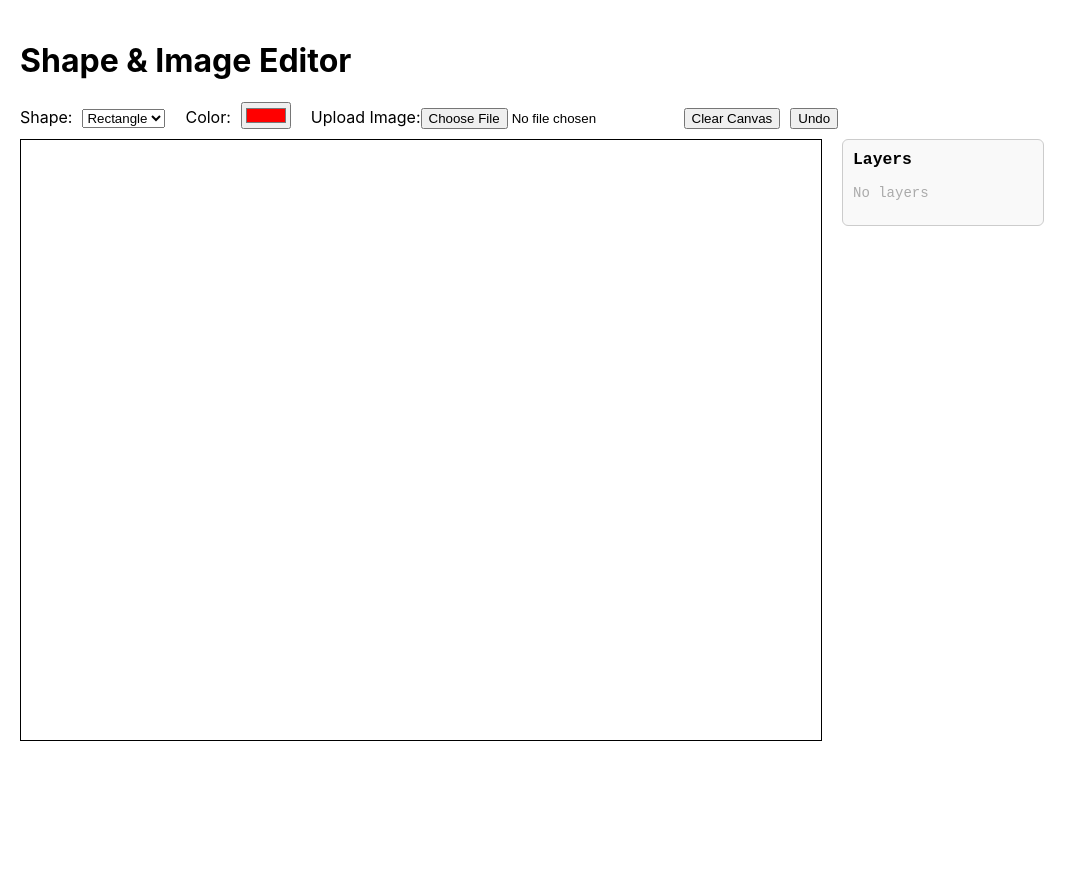
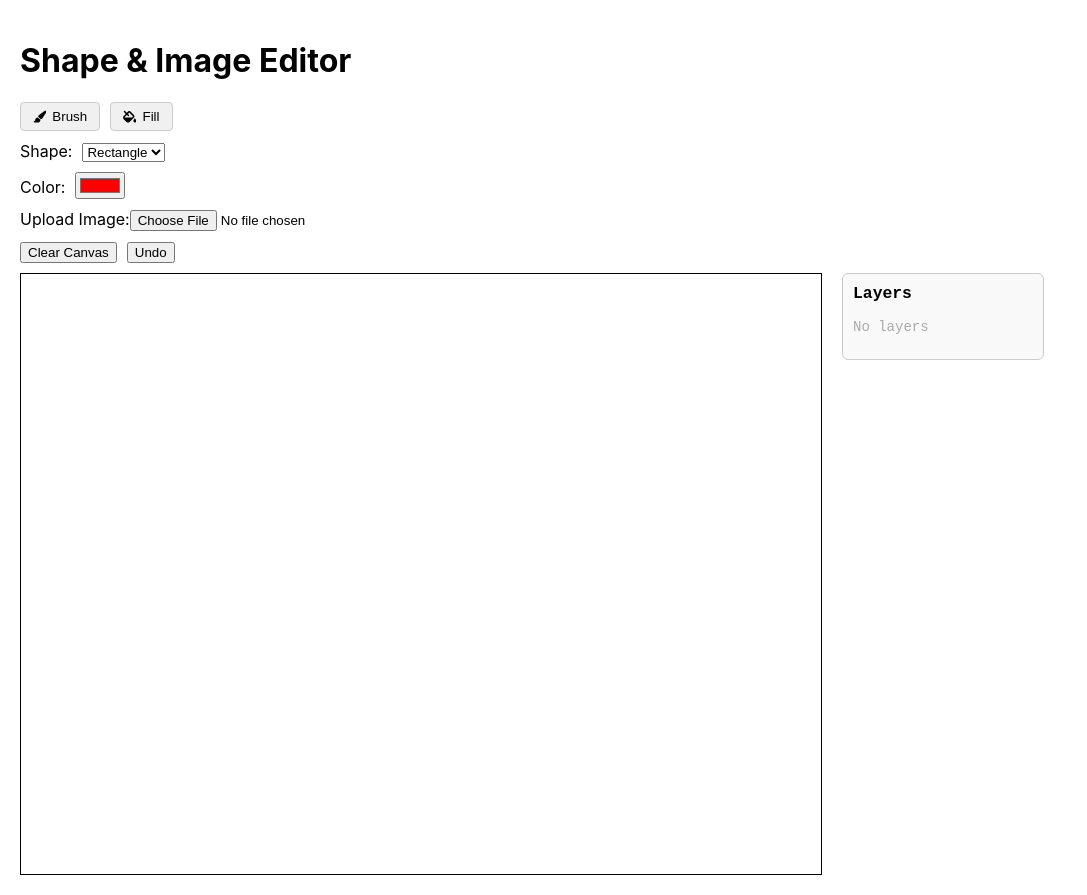
Before and after one commit to Shewn/ShapeEditorApp, a React (Create React App) app: page / in a window 1280 px wide. Shown: the whole page, without its empty margins (0-1087 px from the left). Before the commit the page ends 800 px from the top, so only its background shows below. Built offline with nearby package versions, Linux system fonts and the light colour scheme.

Commit message:
Adding new tools
Adding new tools 'fill' and 'brush' to allow user to have more flexibility when designing their shape canvas

```diff
--- a/package.json
+++ b/package.json
@@ -15,6 +15,7 @@
     "mobx-react-lite": "^4.1.0",
     "react": "^19.1.0",
     "react-dom": "^19.1.0",
+    "react-icons": "^5.5.0",
     "react-scripts": "5.0.1",
     "typescript": "^4.9.5",
     "web-vitals": "^2.1.4"
--- a/src/app/components/shapeCanvas.tsx
+++ b/src/app/components/shapeCanvas.tsx
@@ -1,9 +1,10 @@
-import React, { useEffect, useRef } from "react";
+import React, { useEffect, useRef, useState } from "react";
 import { observer } from "mobx-react-lite";
 import { shapeStore } from "../stores/store";
 
 const ShapeEditorCanvas: React.FC = observer(() => {
   const canvasRef = useRef<HTMLCanvasElement>(null);
+  const [isDrawing, setIsDrawing] = useState(false);
 
   useEffect(() => {
     draw();
@@ -17,6 +18,13 @@ const ShapeEditorCanvas: React.FC = observer(() => {
     if (!ctx) return;
 
     ctx.clearRect(0, 0, canvas.width, canvas.height);
+
+    shapeStore.shapes.forEach((shape) => {
+      if (shape.type === "fill") {
+        ctx.fillStyle = shape.color;
+        ctx.fillRect(0, 0, canvas.width, canvas.height);
+      }
+    });
 
     shapeStore.shapes.forEach((shape) => {
       ctx.beginPath();
@@ -40,6 +48,19 @@ const ShapeEditorCanvas: React.FC = observer(() => {
           shape.width,
           shape.height
         );
+      } else if (shape.type === "brush") {
+        ctx.strokeStyle = shape.color;
+        ctx.lineWidth = 4;
+        ctx.lineJoin = "round";
+        ctx.lineCap = "round";
+        const points = shape.points;
+        if (points.length > 0) {
+          ctx.moveTo(points[0].x, points[0].y);
+          for (let i = 1; i < points.length; i++) {
+            ctx.lineTo(points[i].x, points[i].y);
+          }
+          ctx.stroke();
+        }
       }
       ctx.closePath();
     });
@@ -56,8 +77,36 @@ const ShapeEditorCanvas: React.FC = observer(() => {
   };
 
   const handleClick = (e: React.MouseEvent<HTMLCanvasElement, MouseEvent>) => {
-    const { x, y } = getMousePos(e);
-    shapeStore.addShapeAt(x, y);
+    if (shapeStore.selectedShapeType !== "brush") {
+      const { x, y } = getMousePos(e);
+      shapeStore.addShapeAt(x, y);
+    }
+  };
+
+  const handleMouseDown = (
+    e: React.MouseEvent<HTMLCanvasElement, MouseEvent>
+  ) => {
+    if (shapeStore.selectedShapeType === "brush") {
+      const pos = getMousePos(e);
+      shapeStore.addShapeAt(pos.x, pos.y);
+      setIsDrawing(true);
+    }
+  };
+
+  const handleMouseMove = (
+    e: React.MouseEvent<HTMLCanvasElement, MouseEvent>
+  ) => {
+    if (!isDrawing) return;
+    const pos = getMousePos(e);
+    const lastShape = shapeStore.shapes[shapeStore.shapes.length - 1];
+    if (lastShape && lastShape.type === "brush") {
+      lastShape.points.push(pos);
+      draw();
+    }
+  };
+
+  const handleMouseUp = () => {
+    setIsDrawing(false);
   };
 
   return (
@@ -67,6 +116,9 @@ const ShapeEditorCanvas: React.FC = observer(() => {
       height={600}
       style={{ border: "1px solid black", cursor: "crosshair" }}
       onClick={handleClick}
+      onMouseDown={handleMouseDown}
+      onMouseMove={handleMouseMove}
+      onMouseUp={handleMouseUp}
     />
   );
 });
--- a/src/app/components/shapeControl.tsx
+++ b/src/app/components/shapeControl.tsx
@@ -1,7 +1,15 @@
 import React, { ChangeEvent } from "react";
 import { observer } from "mobx-react-lite";
 import { shapeStore } from "../stores/store";
+import { FaPaintbrush, FaFillDrip } from "react-icons/fa6";
 import { ShapeType } from "../interfaces/shapes";
+
+const BrushIcon = FaPaintbrush as unknown as React.FC<
+  React.SVGProps<SVGSVGElement>
+>;
+const FillIcon = FaFillDrip as unknown as React.FC<
+  React.SVGProps<SVGSVGElement>
+>;
 
 const ShapeControls: React.FC = observer(() => {
   const handleImageUpload = (e: ChangeEvent<HTMLInputElement>) => {
@@ -24,11 +32,54 @@ const ShapeControls: React.FC = observer(() => {
 
   return (
     <div style={{ marginBottom: 10 }}>
+      {/* 🎯 Top Toolbar: Brush and Fill buttons */}
+      <div style={{ display: "flex", alignItems: "center", marginBottom: 10 }}>
+        <button
+          onClick={() => shapeStore.setShapeType("brush")}
+          style={{
+            display: "flex",
+            alignItems: "center",
+            marginRight: 10,
+            padding: "6px 12px",
+            backgroundColor:
+              shapeStore.selectedShapeType === "brush" ? "#ddd" : "#f0f0f0",
+            border: "1px solid #ccc",
+            borderRadius: 4,
+            cursor: "pointer",
+          }}
+        >
+          <BrushIcon style={{ marginRight: 6 }} />
+          Brush
+        </button>
+
+        <button
+          onClick={() => shapeStore.setShapeType("fill")}
+          style={{
+            display: "flex",
+            alignItems: "center",
+            marginRight: 10,
+            padding: "6px 12px",
+            backgroundColor:
+              shapeStore.selectedShapeType === "fill" ? "#ddd" : "#f0f0f0",
+            border: "1px solid #ccc",
+            borderRadius: 4,
+            cursor: "pointer",
+          }}
+        >
+          <FillIcon style={{ marginRight: 6 }} />
+          Fill
+        </button>
+      </div>
+
+      {/* 🎯 Shape Selection Dropdown */}
+      <div style={{ marginBottom: 10 }}>
         <label>
           Shape:
           <select
             value={shapeStore.selectedShapeType}
-          onChange={(e) => shapeStore.setShapeType(e.target.value as ShapeType)}
+            onChange={(e) =>
+              shapeStore.setShapeType(e.target.value as ShapeType)
+            }
             style={{ margin: "0 10px" }}
           >
             <option value="rect">Rectangle</option>
@@ -36,9 +87,12 @@ const ShapeControls: React.FC = observer(() => {
             <option value="image">Image</option>
           </select>
         </label>
+      </div>
 
+      {/* 🎨 Color Picker (shared for everything) */}
       {shapeStore.selectedShapeType !== "image" && (
-        <label style={{ marginLeft: 10 }}>
+        <div style={{ marginBottom: 10 }}>
+          <label>
             Color:
             <input
               type="color"
@@ -47,23 +101,27 @@ const ShapeControls: React.FC = observer(() => {
               style={{ marginLeft: 10 }}
             />
           </label>
+        </div>
       )}
 
-      <label style={{ marginLeft: 20 }}>
+      {/* 📷 Image Upload */}
+      <div style={{ marginBottom: 10 }}>
+        <label>
           Upload Image:
           <input type="file" accept="image/*" onChange={handleImageUpload} />
         </label>
+      </div>
 
+      {/* 🧹 Clear + Undo Buttons */}
+      <div>
         <button
           onClick={() => shapeStore.clearShapes()}
-        style={{ marginLeft: 10 }}
+          style={{ marginRight: 10 }}
         >
           Clear Canvas
         </button>
-
-      <button onClick={() => shapeStore.undo()} style={{ marginLeft: 10 }}>
-        Undo
-      </button>
+        <button onClick={() => shapeStore.undo()}>Undo</button>
+      </div>
     </div>
   );
 });
--- a/src/app/stores/store.ts
+++ b/src/app/stores/store.ts
@@ -40,6 +40,25 @@ class ShapeStore {
       return;
     }
 
+    if (this.selectedShapeType === "fill") {
+      this.shapes.push({
+        id,
+        type: "fill",
+        color: this.selectedColor,
+      });
+      return;
+    }
+
+    if (this.selectedShapeType === "brush") {
+      this.shapes.push({
+        id,
+        type: "brush",
+        points: [{ x, y }],
+        color: this.selectedColor,
+      });
+      return;
+    }
+
     const shape: Shape =
       this.selectedShapeType === "rect"
         ? {
```
Also changed, not shown: src/app/interfaces/shapes.ts (+20 -2 lines), 1 other file (tests, documents, lock files or other folders). Lines whose indentation alone changed are shown as unchanged.
